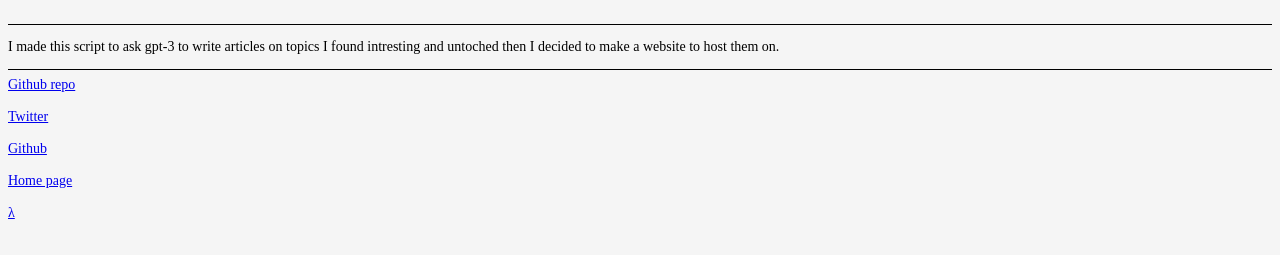
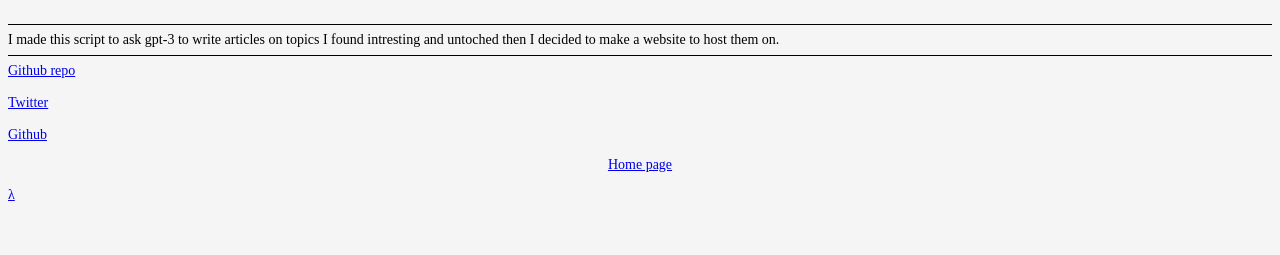
Before and after one commit to itzCozi/The-Daily-Compress, a plain HTML site: page about.html in a window 1280 px wide. Shown: the part 77-332 px from the top of the page. Drawn offline with Linux system fonts and the light colour scheme.

Commit message:
Webpage revamp

```diff
--- a/about.html
+++ b/about.html
@@ -12,10 +12,10 @@
 
   <div>
     <hr size="1" noshade color="black">
-    <p>
+    <hs>
       I made this script to ask gpt-3 to write articles on topics I found intresting and untoched then I decided to make
       a website to host them on.
-    </p>
+    </hs>
   </div>
 
   <footer>
@@ -28,10 +28,9 @@
     <br>
     <a href="https://github.com/itzCozi"> Github </a>
     <br>
-    <br>
-    <a href="index.html"> Home page </a>
-    <br>
-    <br>
+    <p>
+      <a href="index.html"> Home page </a>
+    </p>
     <a href="super-secret.html"> λ </a>
   </footer>
 </body>
--- a/cosmetic/aboutTheme.css
+++ b/cosmetic/aboutTheme.css
@@ -16,10 +16,10 @@ h1 {
     color: black;
 }
 
-h2 {
-    font-size: 16px;
+hs {
+    font-size: 14px;
     font-family: "Times New Roman", serif;
-    text-align: center;
+    text-align: left;
     color: black;
 }
 
@@ -27,6 +27,6 @@ p {
     color: whitesmoke;
     font-size: 14px;
     font-family: "Times New Roman", serif;
-    text-align: left;
+    text-align: center;
     color: black;
 }
```
Also changed, not shown: index.html (+4 -0 lines), super-secret.html (+3 -1 lines).
